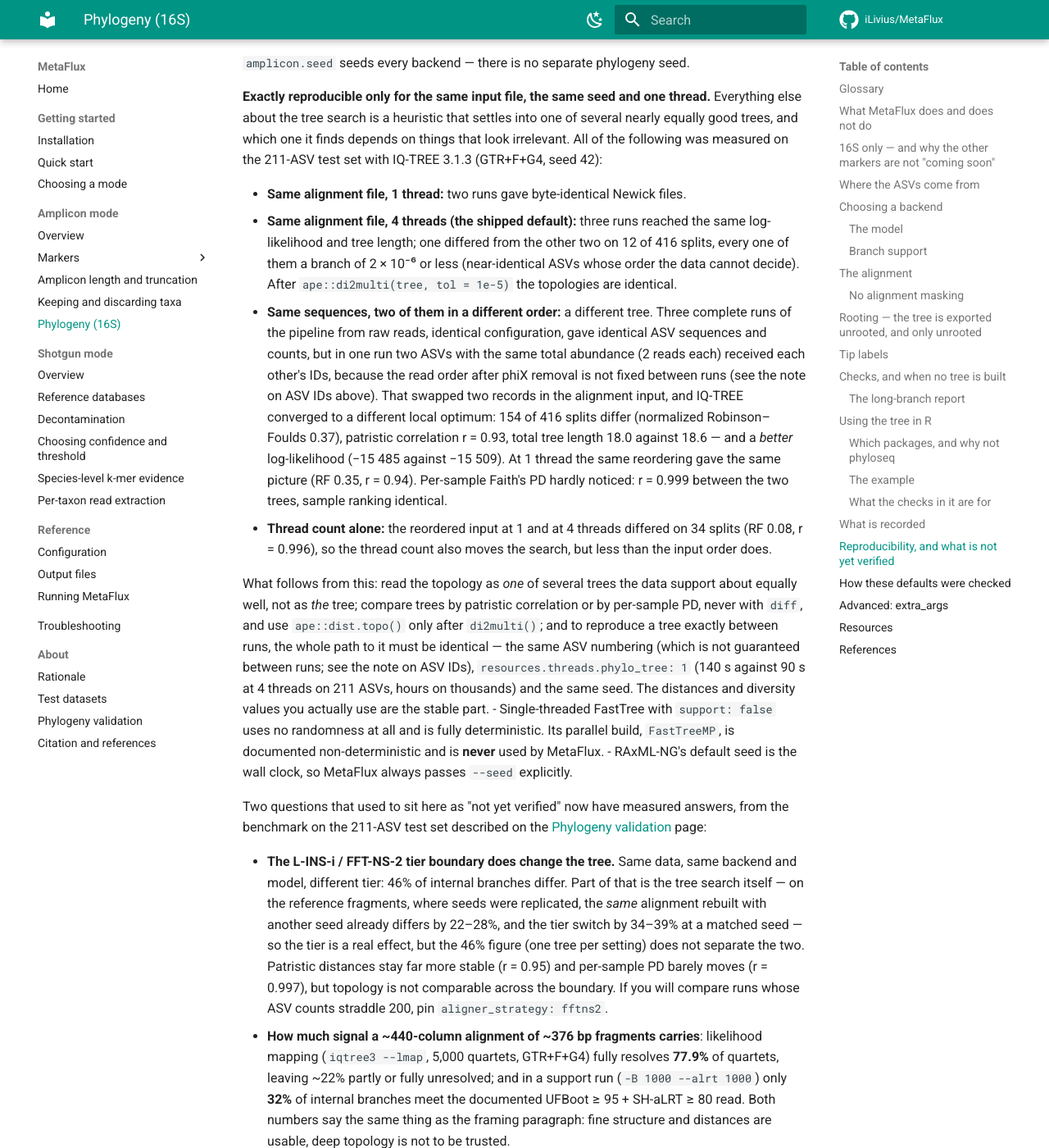
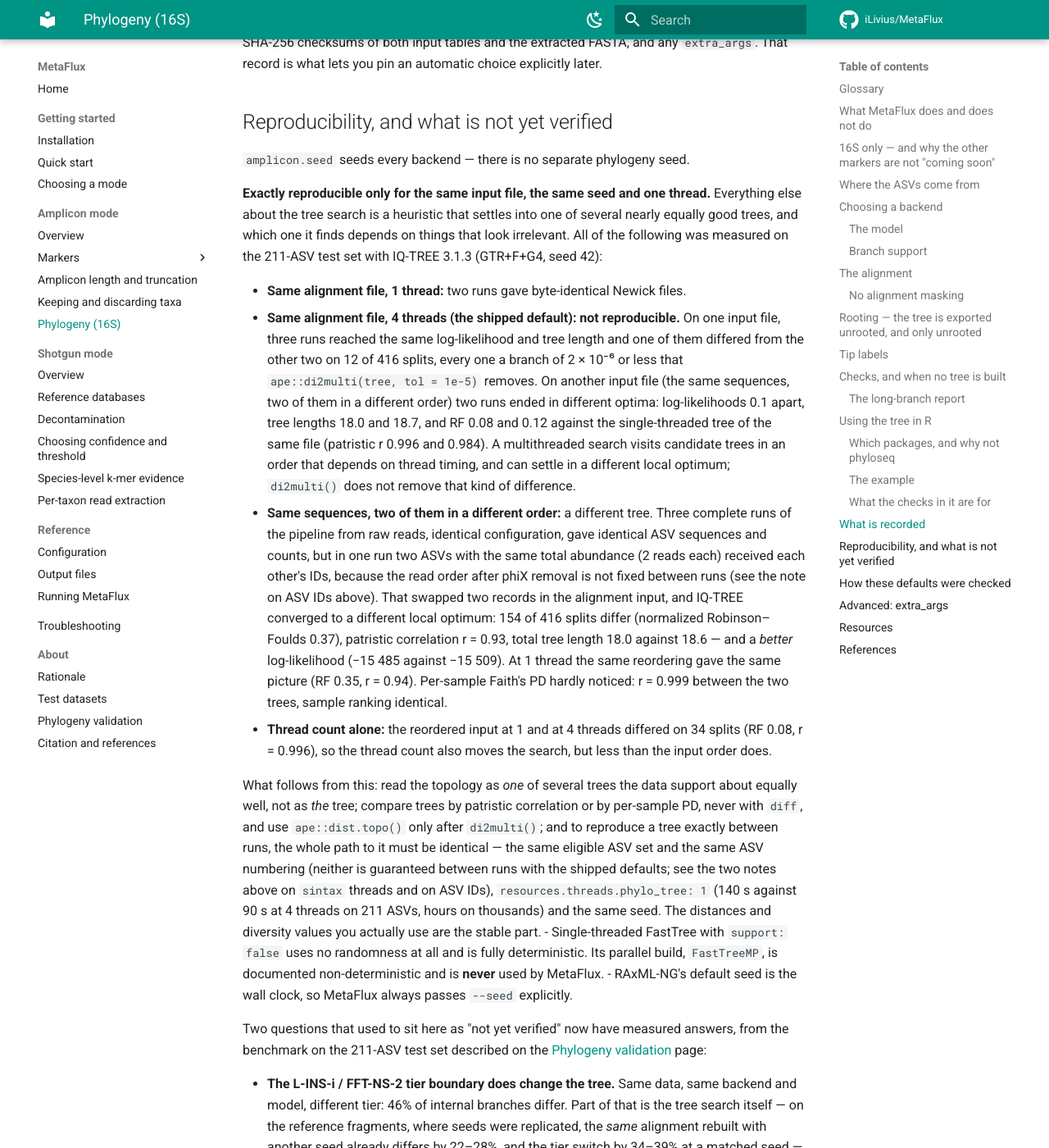
Before and after one commit to iLivius/MetaFlux, an MkDocs documentation site: the page built from docs/amplicon/phylogeny.md, in a window 1280 px wide and 1400 px high, scrolled down 20345 px. Shown: the whole window at 82% size. Built offline with MkDocs 1.6.1 and Material for MkDocs 9.7.7, drawn with Linux system fonts in a browser that asks for light colours; comment, search, counter and statistics services are not loaded; some of the changed text lies outside the part shown.

Commit message:
Second review round on complete runs: taxonomy drift, QC report, docs
Documentation
- sintax drift measured on complete runs: up to ~13 percentage points per
  rank, 10-17 of 211 ASVs change their string between runs, and the discard
  tokens sit at the ranks that drift, so the filtered ASV set can differ
  between multithreaded runs. Said on the phylogeny, taxon-filter,
  troubleshooting and configuration pages instead of "sub-percent".
- IQ-TREE at 4 threads is not reproducible even on the same file: two runs
  ended in different optima (tree length 18.0 vs 18.7). The reproducibility
  section and the configuration warning now say so; the seed row lists
  phylo_tree; the expected "threads seem too high" warning is explained.
- root-to-tip rule: its flag count depends on backend and optimum (9 to 58
  tips on the same data), pendant fence stays at 6-7; documented as the
  secondary measure in the docs and the QC script.
- validation page: quantile convention behind the 0.208/0.216 fence and the
  correlation definition stated.

Code (no change to any tree)
- 85g: flagged_tips lists carry a truncated flag; reproducibility note is
  backend-aware (FastTree is deterministic).
- 85d: -gamma rescale stated from measurement (+26% on the test set); the
  recorded FastTree version no longer ends in a colon.
- 85c: the stale-prefix cleanup logs when there was nothing to clear.

```diff
--- a/docs/amplicon/phylogeny.md
+++ b/docs/amplicon/phylogeny.md
@@ -127,14 +127,17 @@
 
 !!! note "The ASV set can shift slightly between runs, for a reason upstream of this module"
     With `taxonomy.method: sintax` on more than one thread, VSEARCH races several threads
-    on one random-number stream, so a few per-rank confidence values land on the other
-    side of the cutoff between runs — MetaFlux documents this under `amplicon.seed`. Two
-    runs of the 16S test set from identical configs differed in the taxonomy string of
-    15–16 of 211 ASVs, with **every read count identical**. The drift is below kingdom
-    level, so the contaminant filter kept the same 211 ASVs and the tree was unaffected;
-    but a drift at the rank your `keep` list tests would change which ASVs reach the tree.
-    Set `resources.threads.assign_taxonomy: 1` if you need the ASV set itself to be
-    byte-reproducible.
+    on one random-number stream, so per-rank confidence values shift between runs — on the
+    16S test set by up to about 13 percentage points (an order call at 0.72 in one run,
+    0.85 in the next), enough to add or drop up to three trailing ranks of a lineage near
+    the cutoff. Between any two complete runs of that set from identical configs, 10–17 of
+    211 ASVs changed their taxonomy string, with **every read count identical**, and the
+    tree input stayed the same 211 ASVs each time. That is luck, not a guarantee: the
+    `discard` tokens (`o__Chloroplast`, `f__Mitochondria`) sit exactly at the ranks whose
+    confidence drifts, so a mitochondrial ASV called to family in one run and only to order
+    in the next is discarded in the first run and reaches the tree in the second. Set
+    `resources.threads.assign_taxonomy: 1` if you need the ASV set itself to be
+    reproducible.
 
 !!! warning "The filter has to be doing something"
     If `amplicon.taxonomy.filter` is disabled or its `keep`/`discard` lists are empty,
@@ -356,11 +359,14 @@
 The two use different threshold rules because they behave differently, and both rules
 were tuned on data rather than reasoned out:
 
-- Root-to-tip distances share a root and cluster tightly, so **1.5× the median** works
+- Root-to-tip distances share a root and, on a tree with a clear centre, cluster, so **1.5× the median** works
   (roughly the ratio in the published artifact case). But this measure is nearly blind
   to a *single* long branch: on a synthetic test with one planted contaminant, midpoint
   rooting split the offending branch across the root and the contaminant sat at 1.05×
-  the median — invisible — while its pendant edge was 22.7× the median.
+  the median — invisible — while its pendant edge was 22.7× the median. How many tips
+  it flags also depends on the backend and on which optimum the search found: 9 to 58 of
+  the same 211 ASVs across the trees checked for this release, against 6 to 7 by the
+  pendant fence. Read the pendant flags first.
 - Pendant edges cannot use a multiple of the median at all: a real ASV set carries many
   near-identical sequences whose pendant edges are effectively zero, so the median is
   close to zero and even generous multiples of it flag far too much of the tree (measured on
@@ -837,11 +843,16 @@
 (GTR+F+G4, seed 42):
 
 - **Same alignment file, 1 thread:** two runs gave byte-identical Newick files.
-- **Same alignment file, 4 threads (the shipped default):** three runs reached the same
-  log-likelihood and tree length; one differed from the other two on 12 of 416 splits,
-  every one of them a branch of 2 × 10⁻⁶ or less (near-identical ASVs whose order the
-  data cannot decide). After `ape::di2multi(tree, tol = 1e-5)` the topologies are
-  identical.
+- **Same alignment file, 4 threads (the shipped default): not reproducible.** On one
+  input file, three runs reached the same log-likelihood and tree length and one of
+  them differed from the other two on 12 of 416 splits, every one a branch of
+  2 × 10⁻⁶ or less that `ape::di2multi(tree, tol = 1e-5)` removes. On another input
+  file (the same sequences, two of them in a different order) two runs ended in
+  different optima: log-likelihoods 0.1 apart, tree lengths 18.0 and 18.7, and RF 0.08
+  and 0.12 against the single-threaded tree of the same file (patristic r 0.996 and
+  0.984). A multithreaded search visits candidate trees in an order that depends on
+  thread timing, and can settle in a different local optimum; `di2multi()` does not
+  remove that kind of difference.
 - **Same sequences, two of them in a different order:** a different tree. Three complete
   runs of the pipeline from raw reads, identical configuration, gave identical ASV
   sequences and counts, but in one run two ASVs with the same total abundance (2 reads
@@ -860,7 +871,8 @@
 about equally well, not as *the* tree; compare trees by patristic correlation or by
 per-sample PD, never with `diff`, and use `ape::dist.topo()` only after `di2multi()`;
 and to reproduce a tree exactly between runs, the whole path to it must be identical —
-the same ASV numbering (which is not guaranteed between runs; see the note on ASV IDs),
+the same eligible ASV set and the same ASV numbering (neither is guaranteed between runs
+with the shipped defaults; see the two notes above on `sintax` threads and on ASV IDs),
 `resources.threads.phylo_tree: 1` (140 s against 90 s at 4 threads on 211 ASVs, hours
 on thousands) and the same seed. The distances and diversity values you actually use
 are the stable part.
```
Also changed, not shown: docs/about/validation.md (+4 -2 lines), docs/amplicon/taxon-filter.md (+8 -0 lines), docs/reference/configuration.md (+10 -7 lines), docs/troubleshooting.md (+10 -5 lines), 4 other files.
